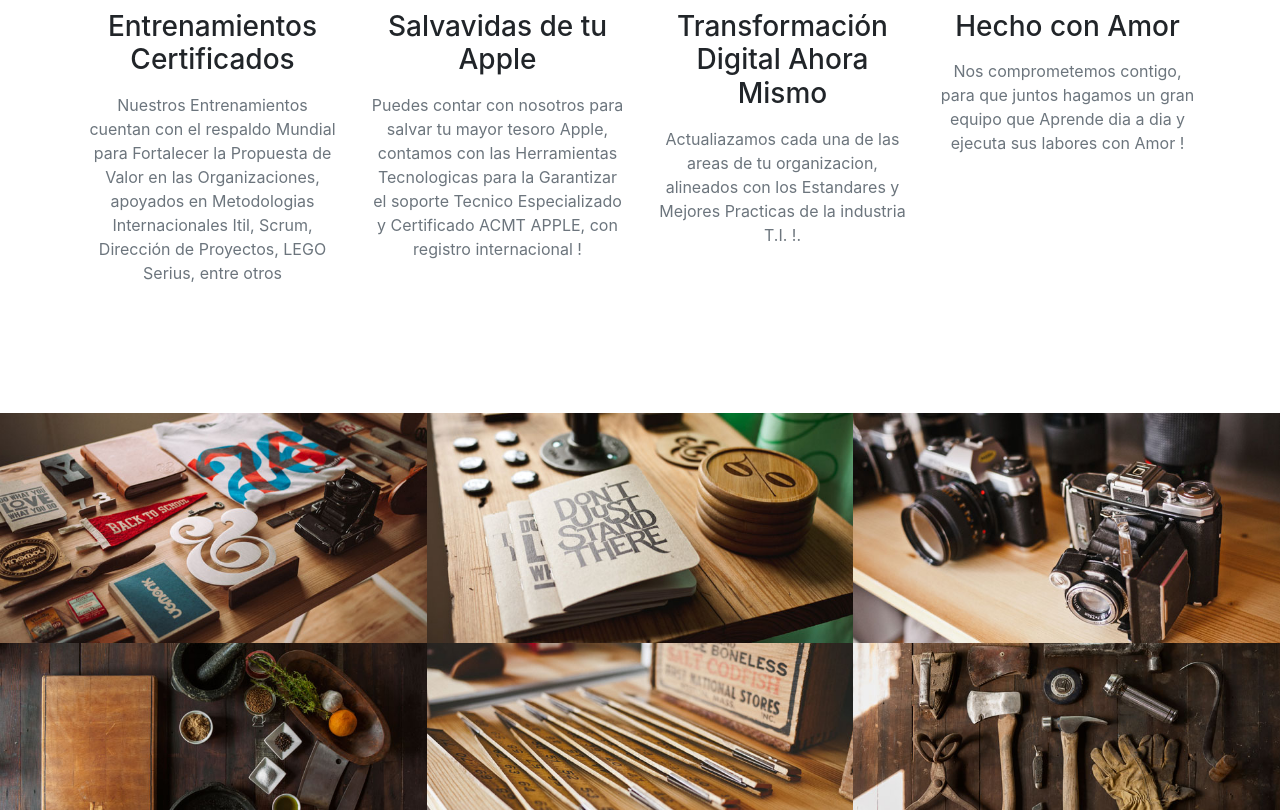
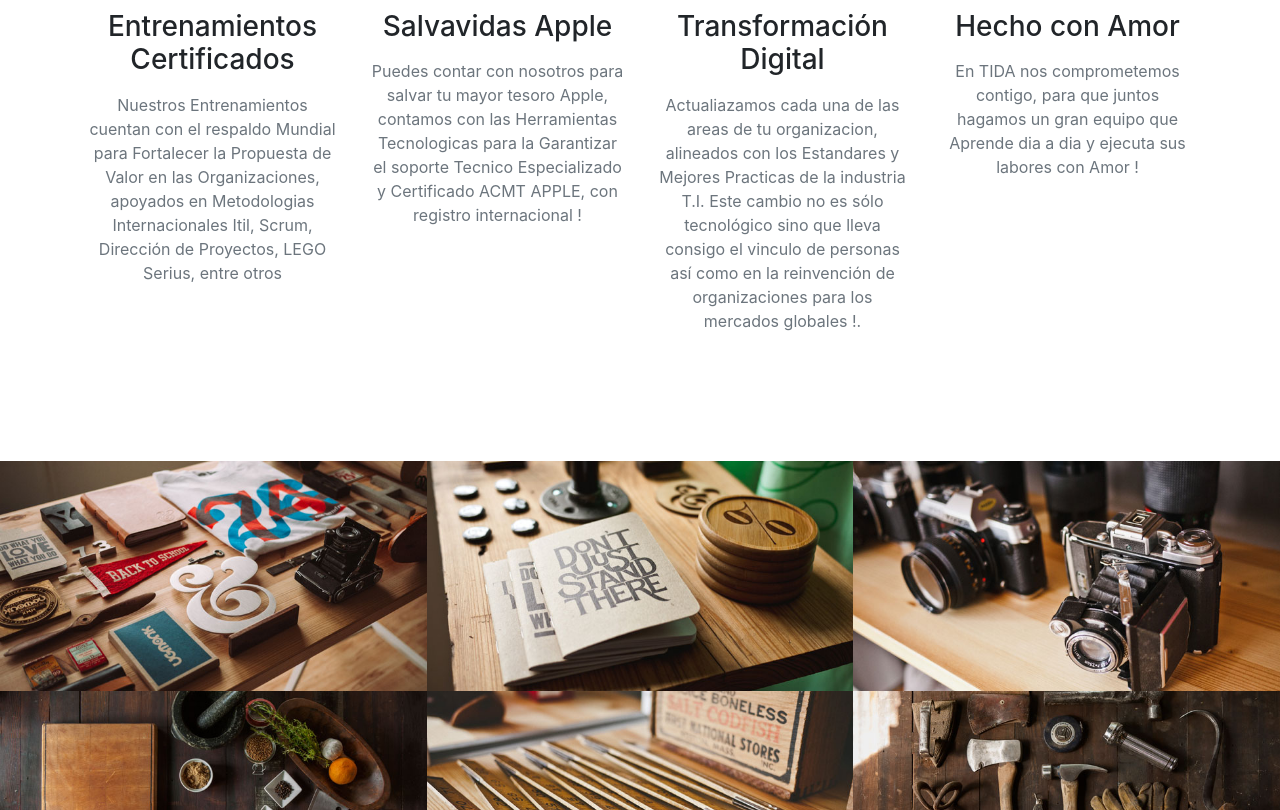
Before and after one commit to worktida/co, a website with bundled scripts: page index.html in a window 1280 px wide. Shown: the part 1635-2445 px from the top of the page. Built offline with nearby package versions, Linux system fonts and the light colour scheme; files whose address does not match are found by name.

Commit message:
Update index.html

```diff
--- a/index.html
+++ b/index.html
@@ -105,22 +105,22 @@
           <div class="col-lg-3 col-md-6 text-center">
             <div class="service-box mt-5 mx-auto">
               <i class="fas fa-4x fa-paper-plane text-primary mb-3 sr-icon-2"></i>
-              <h3 class="mb-3">Salvavidas de tu Apple</h3>
+              <h3 class="mb-3">Salvavidas Apple</h3>
               <p class="text-muted mb-0">Puedes contar con nosotros para salvar tu mayor tesoro Apple, contamos con las Herramientas Tecnologicas para la Garantizar el soporte Tecnico Especializado y Certificado ACMT APPLE, con registro internacional  !</p>
             </div>
           </div>
           <div class="col-lg-3 col-md-6 text-center">
             <div class="service-box mt-5 mx-auto">
               <i class="fas fa-4x fa-code text-primary mb-3 sr-icon-3"></i>
-              <h3 class="mb-3">Transformación Digital Ahora Mismo </h3>
-              <p class="text-muted mb-0">Actualiazamos cada una de las areas de tu organizacion, alineados con los Estandares y Mejores Practicas de la industria T.I. !.</p>
+              <h3 class="mb-3">Transformación Digital </h3>
+              <p class="text-muted mb-0">Actualiazamos cada una de las areas de tu organizacion, alineados con los Estandares y Mejores Practicas de la industria T.I. Este cambio no es sólo tecnológico sino que lleva consigo el vinculo de personas así como en la reinvención de organizaciones para los mercados globales !.</p>
             </div>
           </div>
           <div class="col-lg-3 col-md-6 text-center">
             <div class="service-box mt-5 mx-auto">
               <i class="fas fa-4x fa-heart text-primary mb-3 sr-icon-4"></i>
               <h3 class="mb-3">Hecho con Amor</h3>
-              <p class="text-muted mb-0"> Nos comprometemos contigo, para que juntos hagamos un gran equipo que Aprende dia a dia y ejecuta sus labores con Amor !</p>
+              <p class="text-muted mb-0"> En TIDA nos comprometemos contigo, para que juntos hagamos un gran equipo que Aprende dia a dia y ejecuta sus labores con Amor !</p>
             </div>
           </div>
         </div>
```
